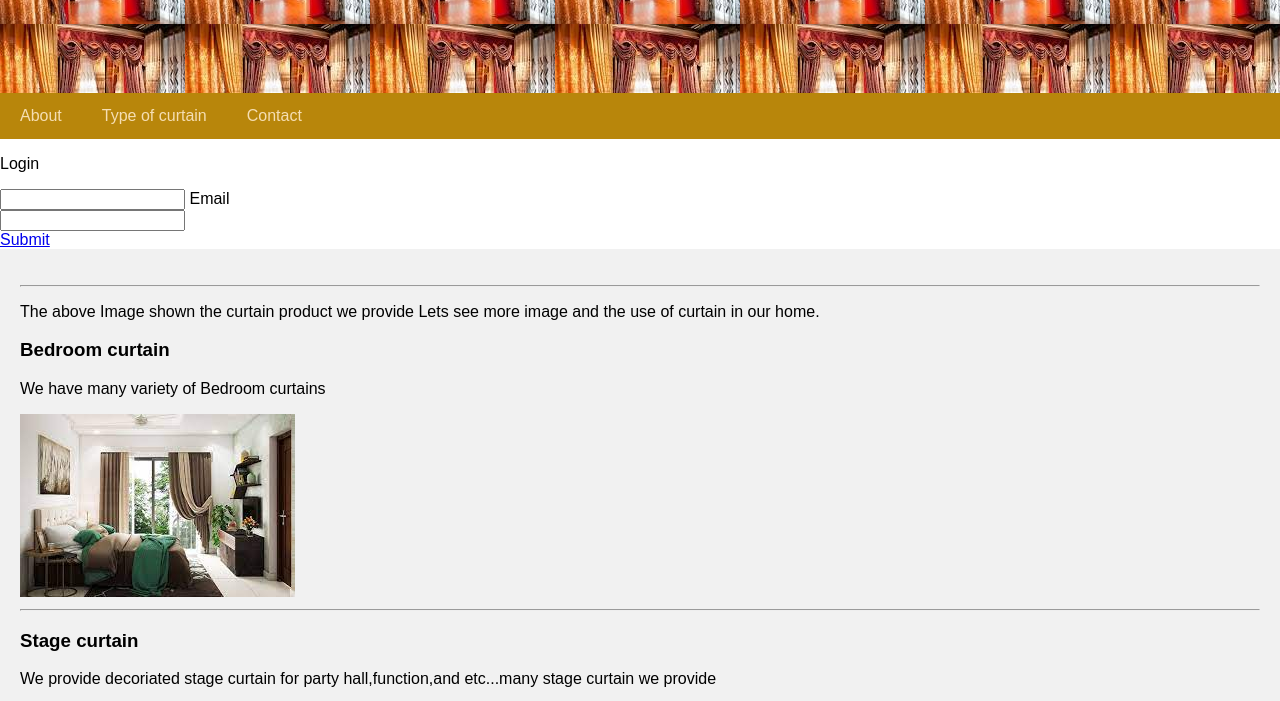
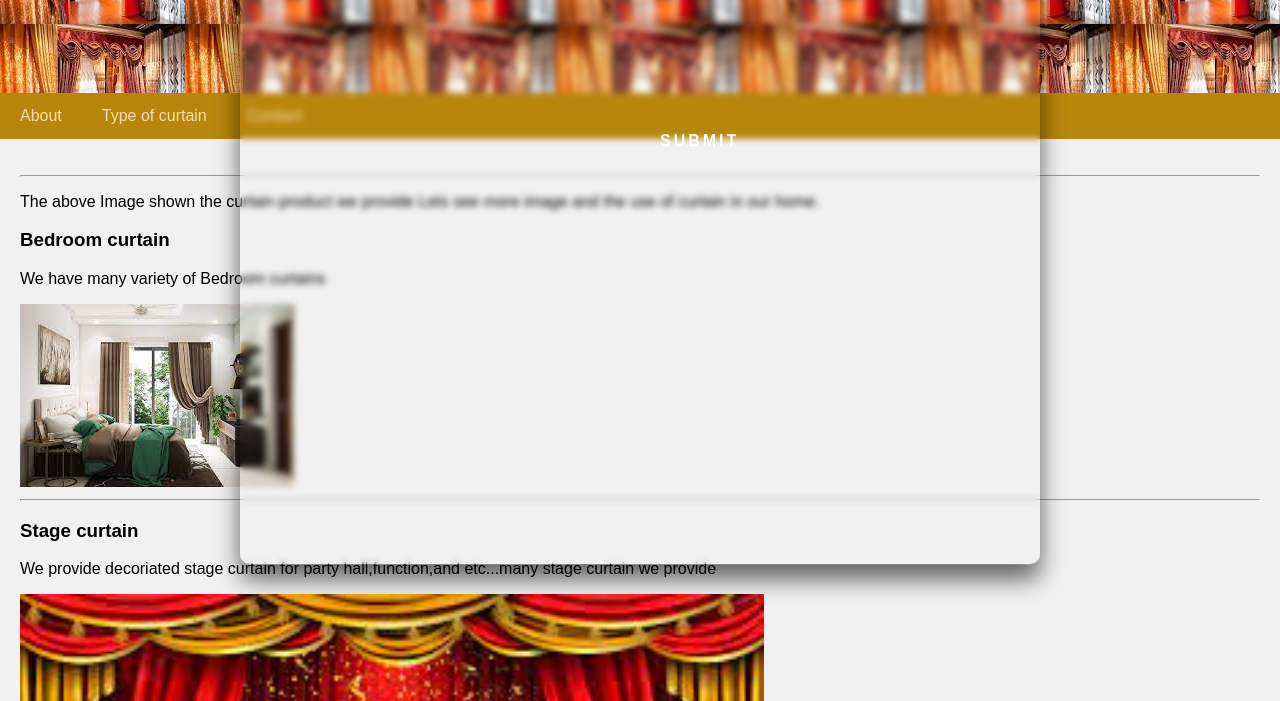
Before and after one commit to code-saran/Module1, a plain HTML site: page index.html in a window 1280 px wide. Shown: the part 345-1046 px from the top of the page. Drawn offline with Linux system fonts and the light colour scheme; files whose address does not match are found by name.

Commit message:
Update style.css

```diff
--- a/style.css
+++ b/style.css
@@ -2,8 +2,80 @@
     box-sizing: border-box;
 }
 body{
-    font-family: Arial, Helvetica, sans-serif;
+    font-family: 'poppins', sans-serif;
     margin: 0;
+}
+.login-box{
+    position:absolute;
+    top:50%;
+    left:50%;
+    width:400px;
+    padding:400px;
+    margin:20px auto;
+    transform: translate(-50%,-55%);
+    background:transparent;
+    backdrop-filter:blur(3px);
+    box-sizing:border-box;
+    box-shadow:0 15px 25px rgba(0, 0, 0,.6);
+    border-radius:10px;
+}
+.login-box p:first-child{
+    margin:0 0 30px;
+    padding: 0;
+    color:#2f002c;
+    text-align:center;
+    font-size:2rem;
+    font-weight:bold;
+    letter-spacing:1px;
+}
+.login-box .user-box{
+    position:relative;
+}
+.login-box .user-box input{
+    width:100%;
+    padding:10px 0;
+    font-size:16px;
+    cololr:#2foo2c;
+    margin-bottom:30px;
+    border:none;
+    border-bottom:1px solid #2f002c;
+    outline:none;
+    background:transparent;
+}
+.login-box .user-box label{
+    position:absolute;
+    top:0;
+    left:0;
+    padding:10px 0;
+    font-size:16px;
+    pointer-events:none;
+    color:#2f002c;
+    transition:.5s;
+}
+.login-box .user-box input:focus-label,
+.login-box .user-box input:valid-label{
+    top:-20px;
+    left:0;
+    color:#2f002c;
+    font-s-ze:12px;
+}
+.login-box form a{
+    position:relative;
+    display:inline-block;
+    padding:10px 20px;
+    font-weight:bold;
+    color:#fff;
+    fot-size:16px;
+    text-decoration:none;
+    ;text-transform:uppercase;
+    overflow:hidden;
+    transition:.5s;
+    margin-top:40px;
+    letter-spacing:3px;
+}
+.login-box a:hover{
+    transform:scale(1.1);
+    box-shadow:0 0 24px 0;
 }
 .header{
     padding: 80px;
```
